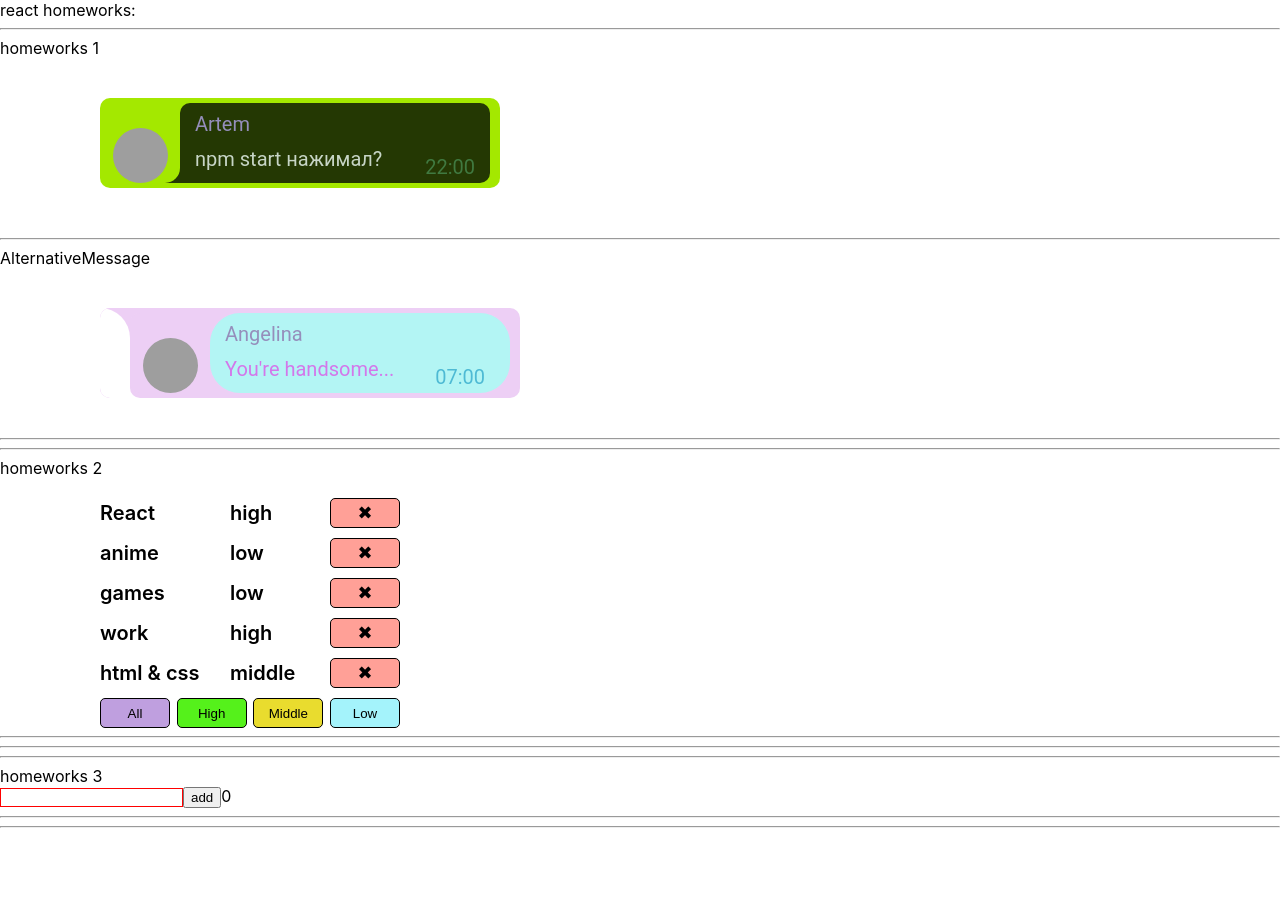
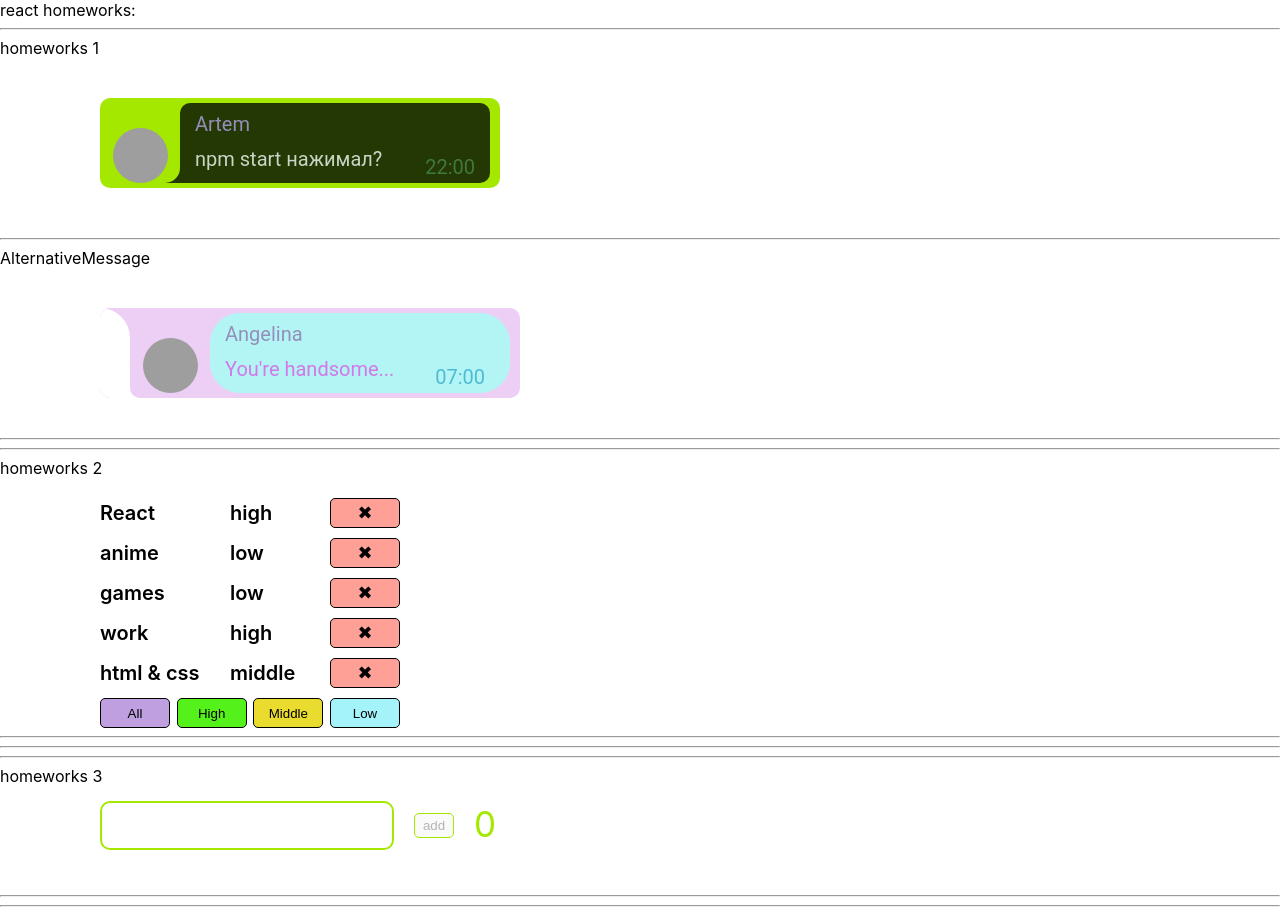
Before and after one commit to tamga05/Homeworks_React, a React (Create React App) app: page / in a window 1280 px wide. Before the commit the page ends 836 px from the top, so only its background shows below. Built offline with nearby package versions, Linux system fonts and the light colour scheme; grey boxes are pictures that could not be loaded.

Commit message:
add Homework3 markup

```diff
--- a/package.json
+++ b/package.json
@@ -10,10 +10,12 @@
     "@types/node": "^16.7.13",
     "@types/react": "^18.0.0",
     "@types/react-dom": "^18.0.0",
+    "@types/uuid": "^8.3.4",
     "react": "^18.1.0",
     "react-dom": "^18.1.0",
     "react-scripts": "5.0.1",
     "typescript": "^4.4.2",
+    "uuid": "^8.3.2",
     "web-vitals": "^2.1.0"
   },
   "scripts": {
--- a/public/index.html
+++ b/public/index.html
@@ -1,20 +1,20 @@
 <!DOCTYPE html>
 <html lang="en">
 <head>
-    <meta charset="utf-8" />
-    <link rel="icon" href="%PUBLIC_URL%/favicon.ico" />
-    <meta name="viewport" content="width=device-width, initial-scale=1" />
-    <meta name="theme-color" content="#000000" />
+    <meta charset="utf-8"/>
+    <link href="%PUBLIC_URL%/favicon.ico" rel="icon"/>
+    <meta content="width=device-width, initial-scale=1" name="viewport"/>
+    <meta content="#000000" name="theme-color"/>
     <meta
+            content="Web site created using create-react-app"
             name="description"
-      content="Web site created using create-react-app"
     />
-    <link rel="apple-touch-icon" href="%PUBLIC_URL%/logo192.png" />
+    <link href="%PUBLIC_URL%/logo192.png" rel="apple-touch-icon"/>
     <!--
       manifest.json provides metadata used when your web app is installed on a
       user's mobile device or desktop. See https://developers.google.com/web/fundamentals/web-app-manifest/
     -->
-    <link rel="manifest" href="%PUBLIC_URL%/manifest.json" />
+    <link href="%PUBLIC_URL%/manifest.json" rel="manifest"/>
     <!--
       Notice the use of %PUBLIC_URL% in the tags above.
       It will be replaced with the URL of the `public` folder during the build.
@@ -24,7 +24,7 @@
       work correctly both with client-side routing and a non-root public URL.
       Learn how to configure a non-root public URL by running `npm run build`.
     -->
-    <title>React App</title>
+    <title>Homeworks</title>
 </head>
 <body>
 <noscript>You need to enable JavaScript to run this app.</noscript>
--- a/src/p2-homeworks/h3/Greeting.module.css
+++ b/src/p2-homeworks/h3/Greeting.module.css
@@ -1,7 +1,89 @@
-.someClass {
-
+.wrapperInput {
+    padding-top: 15px;
+    display: flex;
+    /*justify-content: space-between;*/
+    align-items: center;
 }
 
-.error {
-    border: 1px solid red;
+.inputInputClass {
+    width: 250px;
+    height: 35px;
+    outline: none;
+    border: 2px solid #A4E800;
+    border-radius: 10px;
+    margin: 0 20px 0 100px;
+    padding: 5px 20px;
+    font-size: 25px;
+    color: #A4E800;
 }
+
+.errorInputClass {
+    width: 250px;
+    height: 35px;
+    outline: none;
+    border: 2px solid red;
+    border-radius: 10px;
+    margin: 0 20px 0 100px;
+    padding: 5px 20px;
+    font-size: 25px;
+    color: red;
+    background-color: #f9eded;
+}
+
+.button {
+    width: 40px;
+    height: 25px;
+    border: 1px solid #A4E800;
+    border-radius: 5px;
+    cursor: pointer;
+    /*color: #aaaaaa;*/
+}
+
+.errorButton {
+    width: 40px;
+    height: 25px;
+    border: 2px solid red;
+    border-radius: 5px;
+    cursor: pointer;
+    color: red;
+    background-color: #f9eded;
+}
+
+.button:hover {
+    background-color: #A4E800;
+    color: white;
+    border-color: #aaaaaa;
+}
+
+.totalUsers {
+    margin-left: 20px;
+    font-size: 35px;
+    color: #A4E800;
+    margin-bottom: 3px;
+}
+
+.errorTotalUsers {
+    margin-left: 20px;
+    font-size: 35px;
+    /*margin-left: 20px;*/
+    /*font-size: 30px;*/
+    color: red;
+    /*margin-bottom: 3px;*/
+    margin-bottom: 3px;
+}
+
+.wrapperErrorSpanClass {
+    margin-top: 10px;
+    margin-bottom: 15px;
+}
+
+.errorSpanClass {
+    color: red;
+    margin-left: 175px;
+    font-weight: 800;
+}
+
+/*.error {*/
+/*    outline: none;*/
+/*    border: 1px solid red;*/
+/*}*/
--- a/src/p2-homeworks/h3/Greeting.tsx
+++ b/src/p2-homeworks/h3/Greeting.tsx
@@ -1,28 +1,47 @@
-import React from 'react'
-import s from './Greeting.module.css'
+import React, {ChangeEvent} from 'react';
+import s from './Greeting.module.css';
+
 
 type GreetingPropsType = {
-    name: any // need to fix any
-    setNameCallback: any // need to fix any
-    addUser: any // need to fix any
-    error: any // need to fix any
-    totalUsers: any // need to fix any
+    name: string // need to fix any
+    setNameCallback: (event: ChangeEvent<HTMLInputElement>) => void // need to fix any
+    addUser: () => void// need to fix any
+    error: string // need to fix any
+    totalUsers: number // need to fix any
 }
 
+
 // презентационная компонента (для верстальщика)
+
 const Greeting: React.FC<GreetingPropsType> = (
     {name, setNameCallback, addUser, error, totalUsers} // деструктуризация пропсов
 ) => {
-    const inputClass = s.error // need to fix with (?:)
+
+    // const inputClass = s.error; // need to fix with (?:)
+
+    // const inputClass = {
+    //     outline: 'none',
+    //     border: '1px solid red'
+    // };
+    //
+    //
+    // const someClass = {
+    //     outline: 'none',
+    //     border: '1px solid green'
+    // };
 
     return (
         <div>
-            <input value={name} onChange={setNameCallback} className={inputClass}/>
-            <span>{error}</span>
-            <button onClick={addUser}>add</button>
-            <span>{totalUsers}</span>
+            <div className={s.wrapperInput}>
+                <input value={name} onChange={setNameCallback} className={error ? s.errorInputClass : s.inputInputClass}/>
+                <button onClick={addUser} disabled={!name} className={error ? s.errorButton : s.button}>add</button>
+                <span className={error ? s.errorTotalUsers : s.totalUsers}>{totalUsers}</span>
+            </div>
+            <div className={s.wrapperErrorSpanClass}>
+                <span className={s.errorSpanClass}>{error}</span>
+            </div>
         </div>
-    )
-}
+    );
+};
 
-export default Greeting
+export default Greeting;
--- a/src/p2-homeworks/h3/GreetingContainer.tsx
+++ b/src/p2-homeworks/h3/GreetingContainer.tsx
@@ -1,28 +1,44 @@
-import React, {useState} from 'react'
-import Greeting from './Greeting'
+import React, {ChangeEvent, useState} from 'react';
+import Greeting from './Greeting';
+import {UserType} from './HW3';
+
 
 type GreetingContainerPropsType = {
-    users: any // need to fix any
-    addUserCallback: any // need to fix any
+    users: Array<UserType> // need to fix any
+    addUserCallback: (name: string) => void; // need to fix any
 }
+
 
 // более простой и понятный для новичков
 // function GreetingContainer(props: GreetingPropsType) {
 
 // более современный и удобный для про :)
 // уровень локальной логики
+
 const GreetingContainer: React.FC<GreetingContainerPropsType> = ({users, addUserCallback}) => { // деструктуризация пропсов
-    const [name, setName] = useState<any>('') // need to fix any
-    const [error, setError] = useState<any>('') // need to fix any
 
-    const setNameCallback = (e: any) => { // need to fix any
-        setName('') // need to fix
-    }
+    const [name, setName] = useState<string>(''); // need to fix any
+
+    const [error, setError] = useState<string>(''); // need to fix any
+
+    const setNameCallback = (event: ChangeEvent<HTMLInputElement>) => { // need to fix any
+        const userName = event.currentTarget.value.trim();
+        if (userName) {
+            setName(userName);
+        } else {
+            setName('');
+            setError('Enter your name !!!');
+        }
+    };
+
     const addUser = () => {
-        alert(`Hello  !`) // need to fix
-    }
+        alert(`Hello ${name}!`); // need to fix
+        addUserCallback(name);
+        setName('');
+    };
 
-    const totalUsers = 0 // need to fix
+    const totalUsers = users.length; // need to fix
+
 
     return (
         <Greeting
@@ -32,7 +48,7 @@ const GreetingContainer: React.FC<GreetingContainerPropsType> = ({users, addUser
             error={error}
             totalUsers={totalUsers}
         />
-    )
-}
+    );
+};
 
-export default GreetingContainer
+export default GreetingContainer;
--- a/src/p2-homeworks/h3/HW3.tsx
+++ b/src/p2-homeworks/h3/HW3.tsx
@@ -1,34 +1,38 @@
-import React, {useState} from 'react'
-import GreetingContainer from './GreetingContainer'
+import React, {useState} from 'react';
+import {v1} from 'uuid';
+import GreetingContainer from './GreetingContainer';
 
 // types
 export type UserType = {
-    _id: any // need to fix any
-    name: any // need to fix any
+    _id: string // need to fix any
+    name: string // need to fix any
 }
 
 // уровень работы с глобальными данными
 function HW3() {
-    const [users, setUsers] = useState<any>([]) // need to fix any
 
-    const addUserCallback = (name: any) => { // need to fix any
-        setUsers([]) // need to fix
-    }
+    const [users, setUsers] = useState<Array<UserType>>([]); // need to fix any
+
+    const addUserCallback = (name: string) => { // need to fix any
+        let newUser = {_id: v1(), name: name};
+        setUsers([newUser, ...users]); // need to fix
+    };
 
     return (
         <div>
             <hr/>
             homeworks 3
+            {/*should work (должно работать)*/}
 
-            {/*should work (должно работать)*/}
             <GreetingContainer users={users} addUserCallback={addUserCallback}/>
+
 
             <hr/>
             {/*для личного творчества, могу проверить*/}
             {/*<AlternativeGreeting/>*/}
             <hr/>
         </div>
-    )
+    );
 }
 
-export default HW3
+export default HW3;
```
Also changed, not shown: 1 other file (tests, documents, lock files or other folders). Lines whose indentation alone changed are shown as unchanged.
